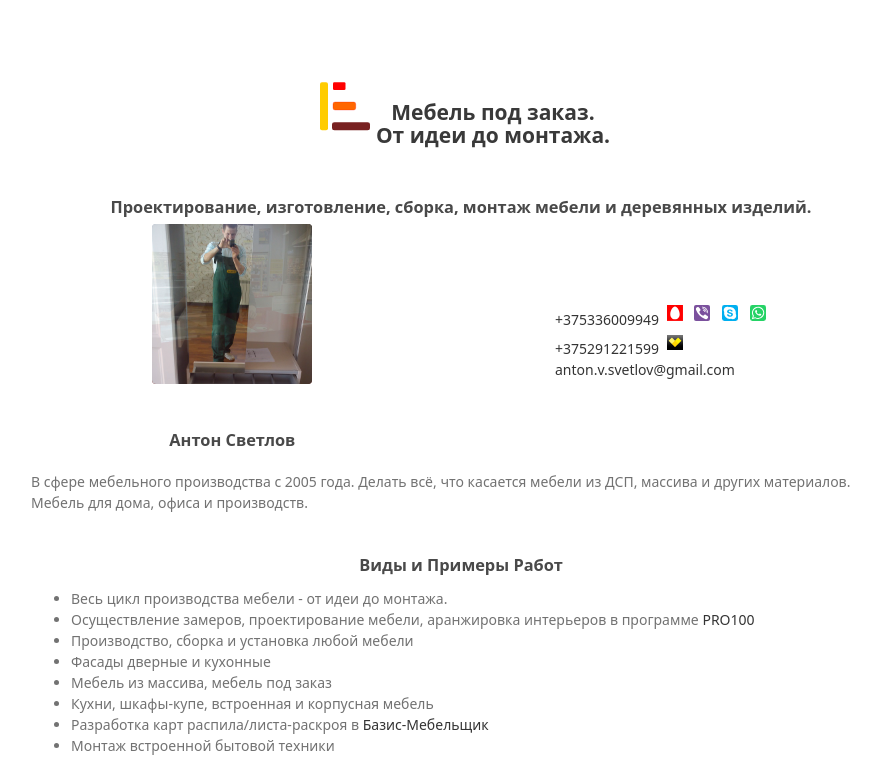
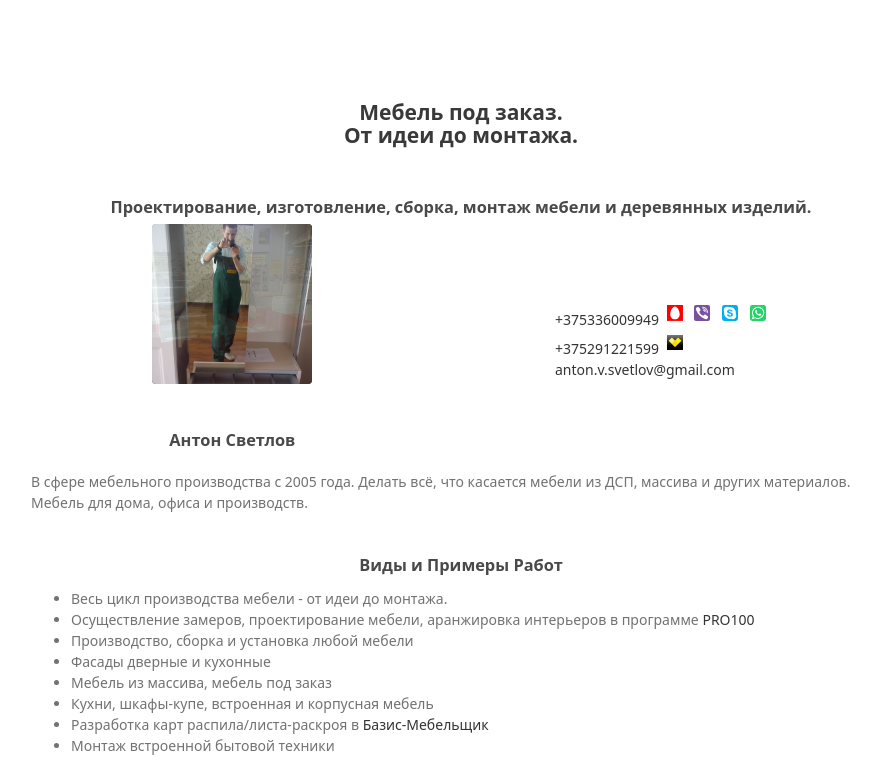
Before and after one commit to anton-v-svetlov/anton-v-svetlov.github.io, a website: page index.html in a window 1280 px wide. Shown: the top 767 px of the page, without its empty margins (179-1060 px from the left). Drawn offline with Linux system fonts and the light colour scheme.

Commit message:
making style

```diff
--- a/index.html
+++ b/index.html
@@ -23,7 +23,7 @@
   <div itemscope itemtype="http://schema.org/Organization">
 
     <div style="text-align: center;  display: flex;    overflow: auto;   vertical-align: middle;   justify-content: center;    align-items: center;    flex-wrap: wrap; ">
-      <img src="images/logo.svg" width="64" height="64" />
+      <!--<img src="images/logo.svg" width="64" height="64" />-->
       <div>
         <h2>Мебель под заказ. <br/> От идеи до монтажа.</h2>
       </div>
```
